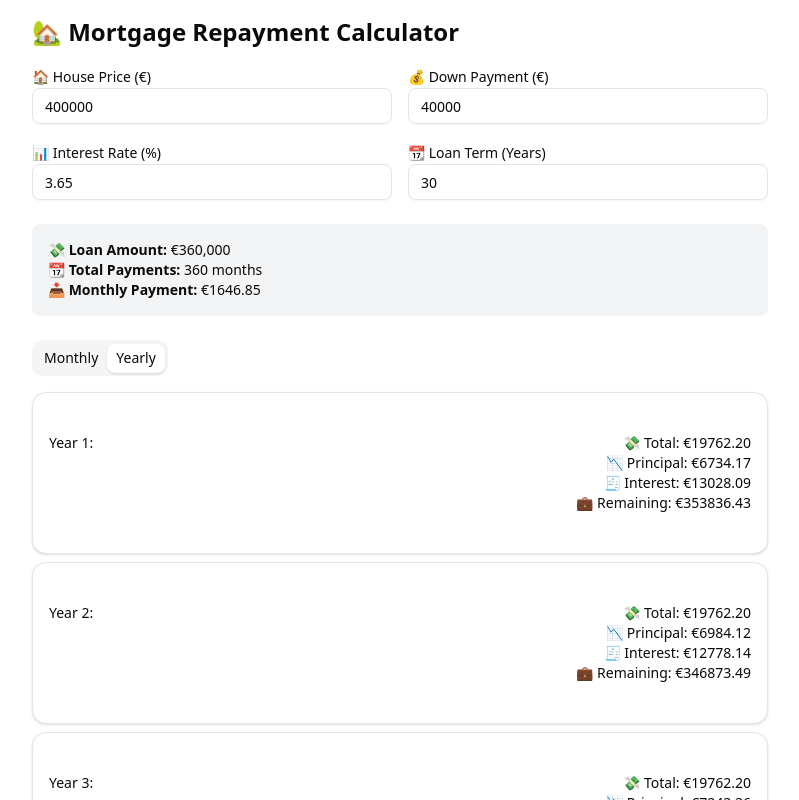
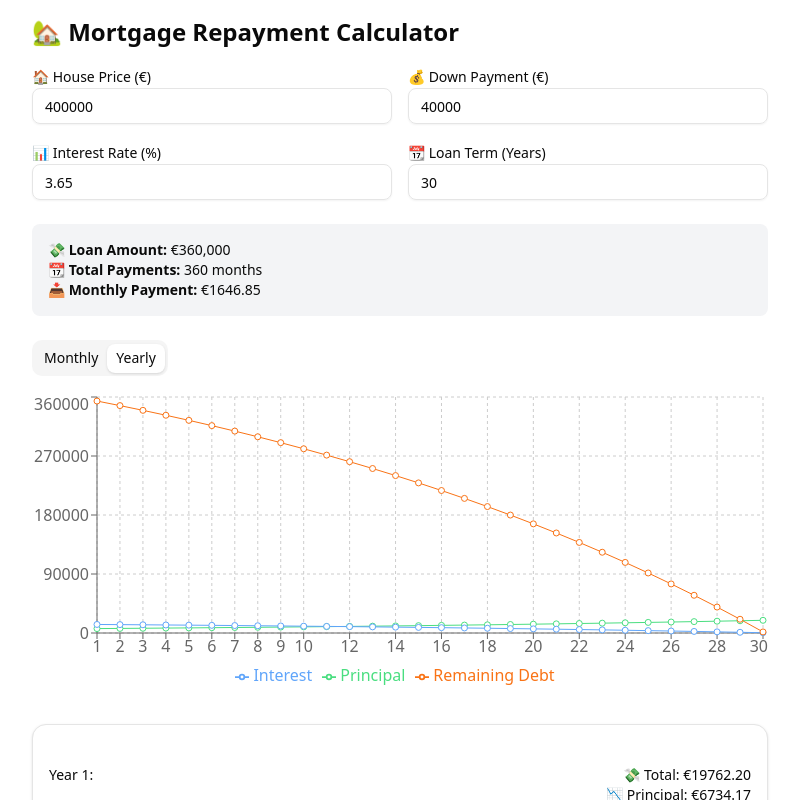
Before and after one commit to HKhademian/morgage-calculator, a Next.js app: page / in a window 1280 px wide. Shown: the top 800 px of the page, without its empty margins (240-1039 px from the left). Built offline with nearby package versions, Linux system fonts and the light colour scheme.

Commit message:
add chart box

```diff
--- a/app/page.tsx
+++ b/app/page.tsx
@@ -5,6 +5,16 @@ import { Card, CardContent } from "@/components/ui/card";
 import { Input } from "@/components/ui/input";
 import { Button } from "@/components/ui/button";
 import { Tabs, TabsList, TabsTrigger, TabsContent } from "@/components/ui/tabs";
+import {
+  LineChart,
+  Line,
+  XAxis,
+  YAxis,
+  CartesianGrid,
+  Tooltip,
+  Legend,
+  ResponsiveContainer,
+} from "recharts";
 
 const enum eViewMode {
   MONTHLY = "MONTHLY",
@@ -119,6 +129,21 @@ export default function MortgageCalculator() {
         </TabsList>
       </Tabs>
 
+      <div className="mb-8">
+        <ResponsiveContainer width="100%" height={300}>
+          <LineChart data={grouped}>
+            <CartesianGrid strokeDasharray="3 3" />
+            <XAxis dataKey={view === eViewMode.YEARLY ? "year" : "month"} />
+            <YAxis />
+            <Tooltip formatter={(value: number) => `€${value.toFixed(2)}`} />
+            <Legend />
+            <Line type="monotone" dataKey="principal" stroke="#4ade80" name="Principal" />
+            <Line type="monotone" dataKey="interest" stroke="#60a5fa" name="Interest" />
+            <Line type="monotone" dataKey="remainingDebt" stroke="#f97316" name="Remaining Debt" />
+          </LineChart>
+        </ResponsiveContainer>
+      </div>
+
       <div className="grid gap-2">
         {grouped.map((entry, i) => (
           <Card key={i}>
```
Lines whose indentation alone changed are shown as unchanged.
